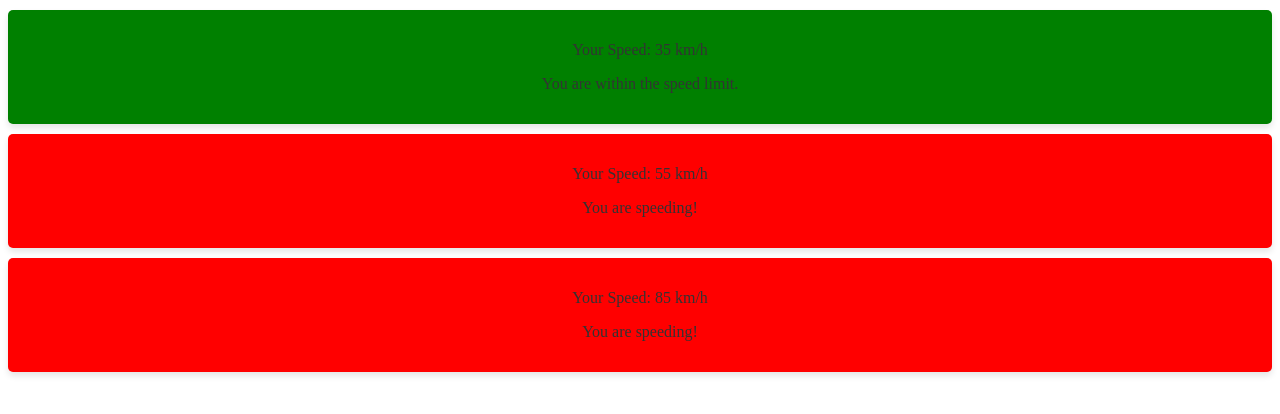
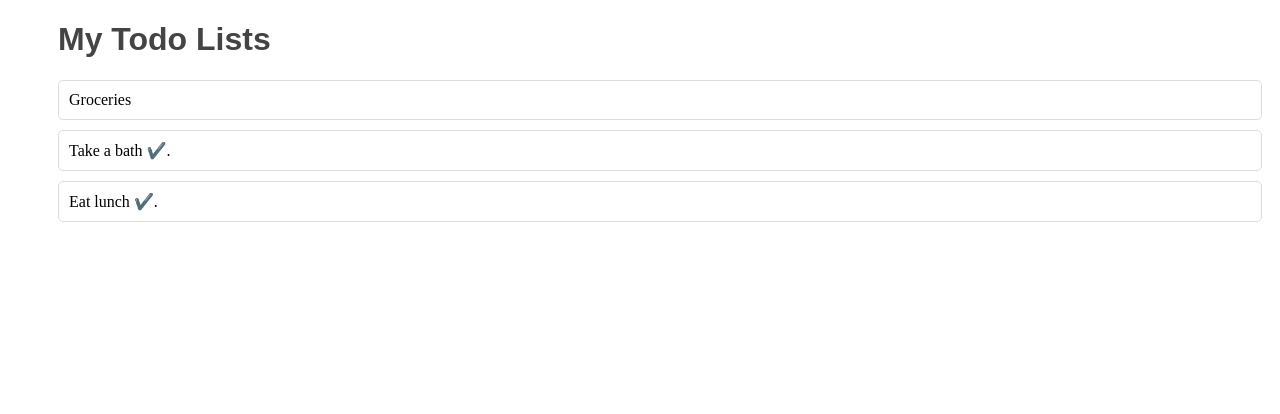
Before and after one commit to junsan24/react-project, a React (Vite) app: page / in a window 1280 px wide. Shown: the top 414 px of the page. Built offline with nearby package versions, Linux system fonts and the light colour scheme.

Commit message:
Conditional TodoList

```diff
--- a/src/App.jsx
+++ b/src/App.jsx
@@ -1,14 +1,11 @@
-import SpeedMessage from './components/SpeedMessage'
+import TodoList from './components/TodoList'
 
 const App = () => {
     return (
         <>
-            <SpeedMessage speed="35" />
-            <SpeedMessage speed="55" />
-            <SpeedMessage speed="85" />
+           <TodoList />
         </>
     )
 }
 
-
 export default App
--- a/src/components/SpeedMessage.jsx
+++ /dev/null
@@ -1,26 +0,0 @@
-const SpeedMessage = ({speed}) => {
-    const speedLimit= 50
-
-    const message = speed > speedLimit ? "You are speeding!" : "You are within the speed limit."
-
-    const backgroundColor = speed > speedLimit ? "red" : "green"
-
-    const messageStyle = {
-        backgroundColor,
-        color: '#333',
-        padding: '15px',
-        margin: '10px 0',
-        borderRadius: '5px',
-        textAlign: 'center',
-        boxShadow: '0 4px 6px rgba(0,0,0,0.1)',
-    }
-
-    return (
-        <div style={messageStyle} >
-            <p>Your Speed: {speed} km/h</p>
-            <p>{message}</p>
-        </div>
-    )
-}
-
-export default SpeedMessage
--- /dev/null
+++ b/src/components/TodoItem.jsx
@@ -0,0 +1,22 @@
+const TodoItem = ({description, status}) => {
+
+    const listStyle = {
+        padding: '10px',
+        margin: '10px',
+        border: '1px solid #ddd',
+        borderRadius: '5px',
+        display: 'flex',
+        justifyContent: 'space-between',
+        alignItems: 'center'
+    }
+
+    return (
+        <>
+            <li style={listStyle}>
+                {description} {status && ' ✔️.'}
+            </li>
+        </>
+    )
+}
+
+export default TodoItem
--- /dev/null
+++ b/src/components/TodoList.jsx
@@ -0,0 +1,23 @@
+import TodoItem from "./TodoItem"
+
+const TodoList = () => {
+
+    const headerStyle = {
+        marginLeft: '50px',
+        fontFamily: 'Arial, sans-serif',
+        color: '#444'
+    }
+
+    return (
+        <div>
+            <h1 style={headerStyle}>My Todo Lists</h1>
+            <ul>
+                <TodoItem description="Groceries" status={false} />
+                <TodoItem description="Take a bath" status={true} />
+                <TodoItem description="Eat lunch" status={true} />
+            </ul>
+        </div>
+    )
+}
+
+export default TodoList
```
